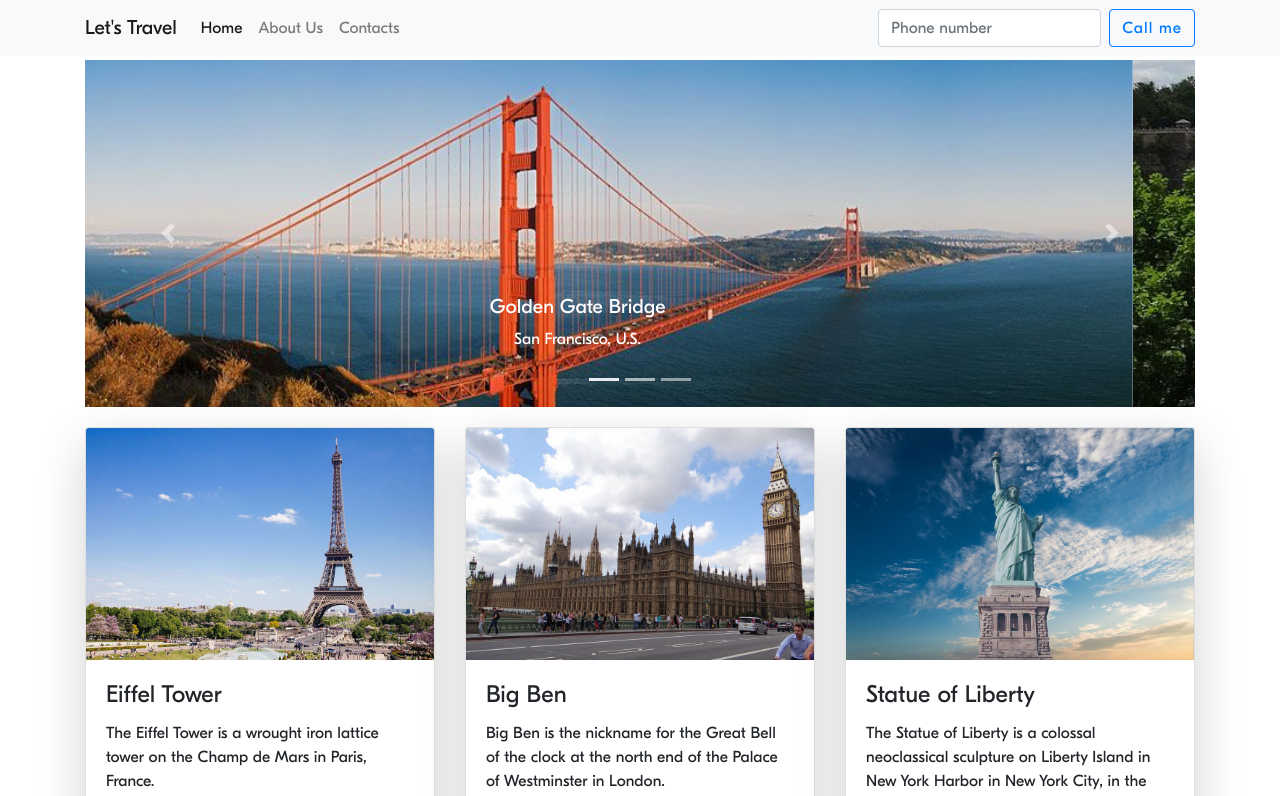
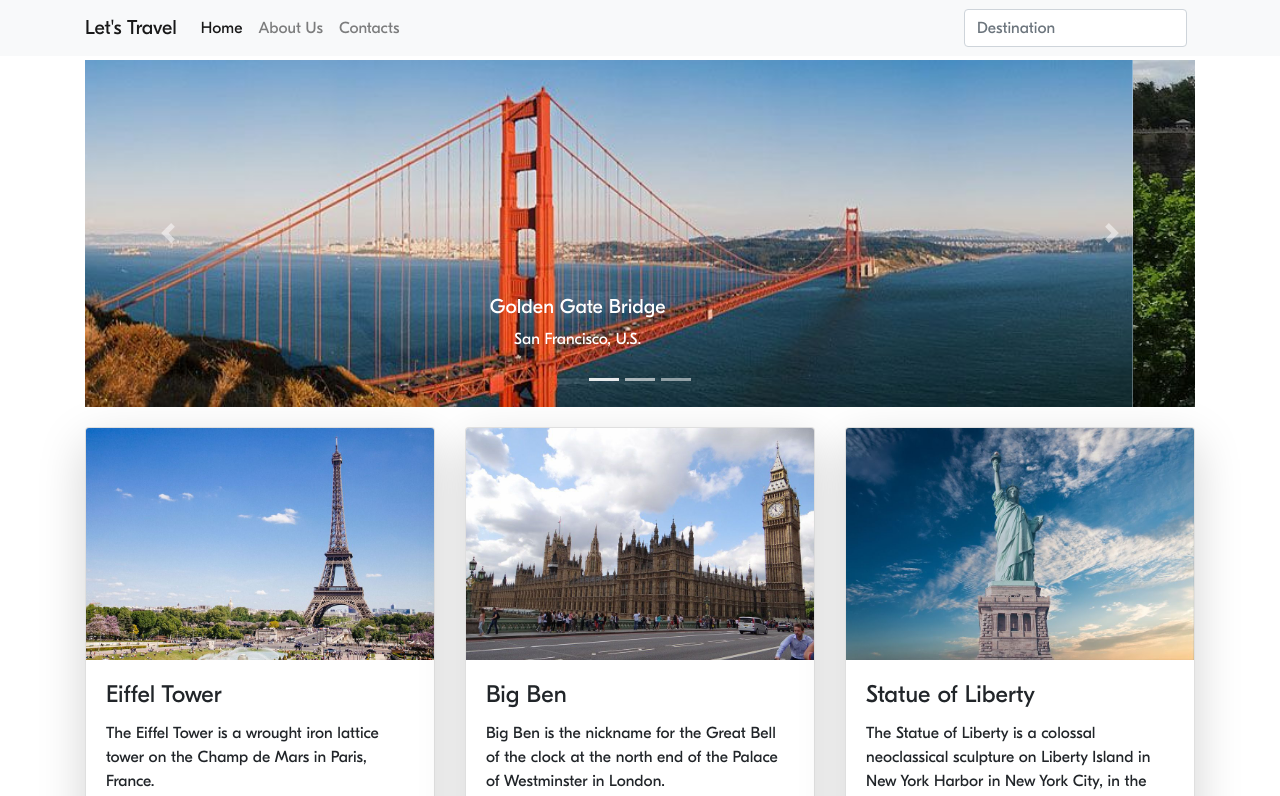
Before and after one commit to guisoacelga/travel-website-vue, a Vue app: page /#/Home in a window 1280 px wide. Shown: the top 796 px of the page. Built offline with nearby package versions, Linux system fonts and the light colour scheme.

Commit message:
Implement search

```diff
--- a/src/App.vue
+++ b/src/App.vue
@@ -1,27 +1,28 @@
 <template>
   <div id="app">
-    <Header/>
+    <Header v-model="searchText" />
     <main>
       <div class="container">
-        <router-view>
-
-        </router-view>
-
-
+        <router-view :searchText="searchText"></router-view>
       </div>
     </main>
-    <Footer/>
+    <Footer />
   </div>
 </template>
 
 <script>
-import Header from './components/Header.vue'
-import Footer from './components/Footer.vue'
+import Header from "./components/Header.vue";
+import Footer from "./components/Footer.vue";
 export default {
   name: "App",
-  components:{
+  components: {
     Header,
-    Footer,
+    Footer
+  },
+  data() {
+    return {
+      searchText: ""
+    };
   }
 };
 </script>
--- a/src/components/Header.vue
+++ b/src/components/Header.vue
@@ -16,24 +16,24 @@
         <router-link class="navbar-brand" to="/">Let's Travel</router-link>
         <div class="collapse navbar-collapse" id="navbarTogglerDemo03">
           <ul class="navbar-nav mr-auto mt-2 mt-lg-0">
-            <li :class="[currentPage.includes('/Home') ? activeClass : '', 'nav-item']">
+            <li :class="[currentPage.includes('/Home') ? 'active' : '', 'nav-item']">
               <router-link class="nav-link" to="/">Home</router-link>
             </li>
-            <li :class="[currentPage.includes('AboutUs') ? activeClass : '', 'nav-item']">
+            <li :class="[currentPage.includes('AboutUs') ? 'active' : '', 'nav-item']">
               <router-link class="nav-link" to="/AboutUs">About Us</router-link>
             </li>
-            <li :class="[currentPage.includes('ContactUs') ? activeClass : '', 'nav-item']">
+            <li :class="[currentPage.includes('ContactUs') ? 'active' : '', 'nav-item']">
               <router-link class="nav-link" to="/ContactUs">Contacts</router-link>
             </li>
           </ul>
           <form :class="[currentPage.includes('/Home') ? 'form-inline my-2 my-lg-0' : 'd-none']">
             <input
+              v-on:input="$emit('input', $event.target.value)"
               class="form-control mr-sm-2"
               type="search"
-              placeholder="Phone number"
+              placeholder="Destination"
               aria-label="Search"
             />
-            <button class="btn btn-outline-primary my-2 my-sm-0" type="submit">Call me</button>
           </form>
         </div>
       </div>
@@ -48,11 +48,6 @@ export default {
     currentPage() {
       return this.$route.path;
     }
-  },
-  data() {
-    return {
-      activeClass: "active"
-    };
   }
 };
 </script>
--- a/src/components/Home.vue
+++ b/src/components/Home.vue
@@ -4,8 +4,8 @@
     <!-- ****** Cards ***** -->
     <div class="row mt-20">
       <Card
-      v-for="card in cards"
-      :key="card.id"
+        v-for="card in filteredCards"
+        :key="card.id"
         :image="card.image"
         :title="card.title"
         :text="card.text"
@@ -22,6 +22,11 @@ export default {
   components: {
     Slider,
     Card
+  },
+  props: {
+    searchText: {
+      type: String
+    }
   },
   data: function() {
     return {
@@ -70,6 +75,19 @@ export default {
         }
       ]
     };
+  },
+  computed: {
+    filteredCards() {
+      if (this.searchText === "") {
+        return this.cards;
+      }
+      return this.cards.filter(card => {
+        return (
+          card.title.toLowerCase().includes(this.searchText.toLowerCase()) ||
+          card.text.toLowerCase().includes(this.searchText.toLowerCase())
+        );
+      });
+    }
   }
 };
 </script>
```
